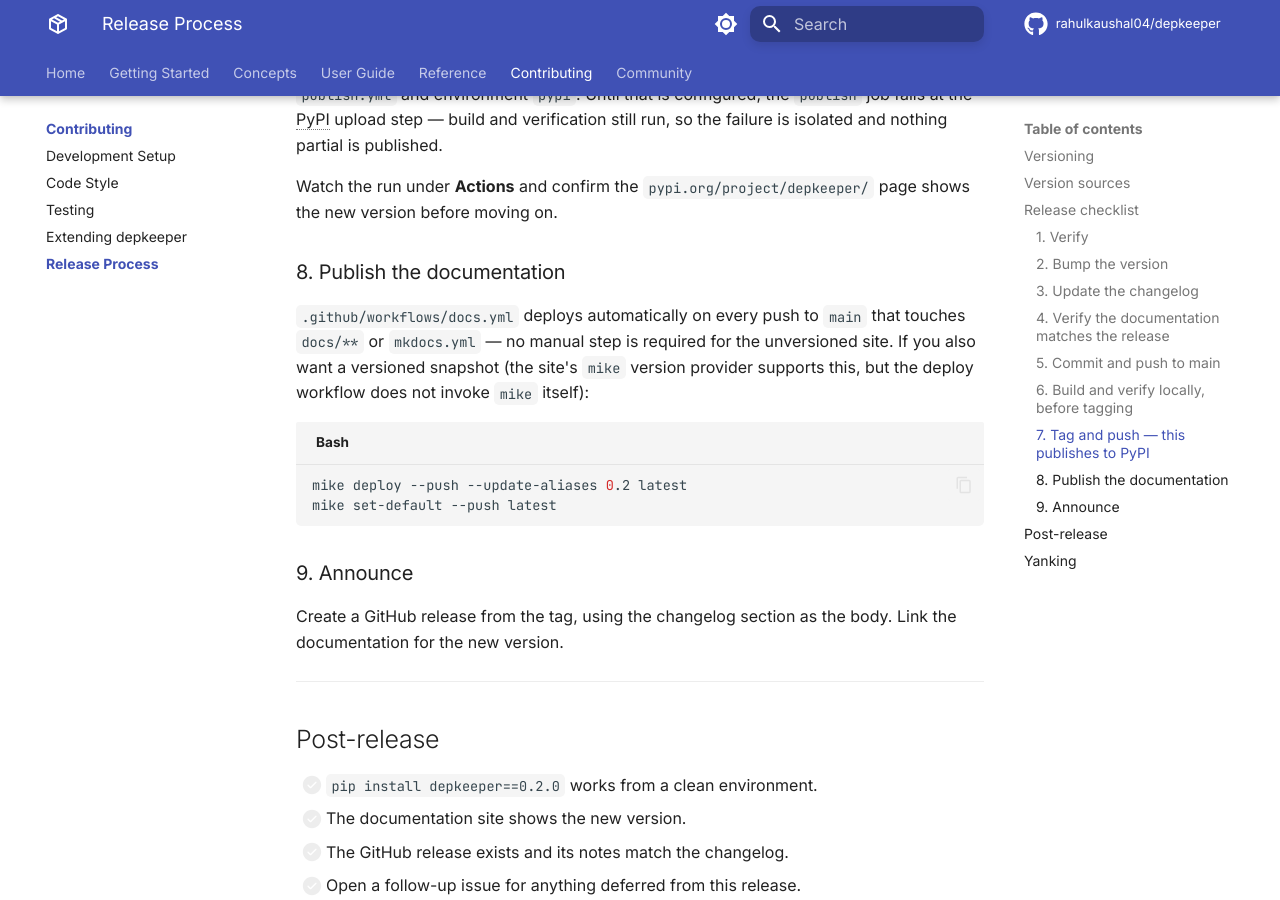
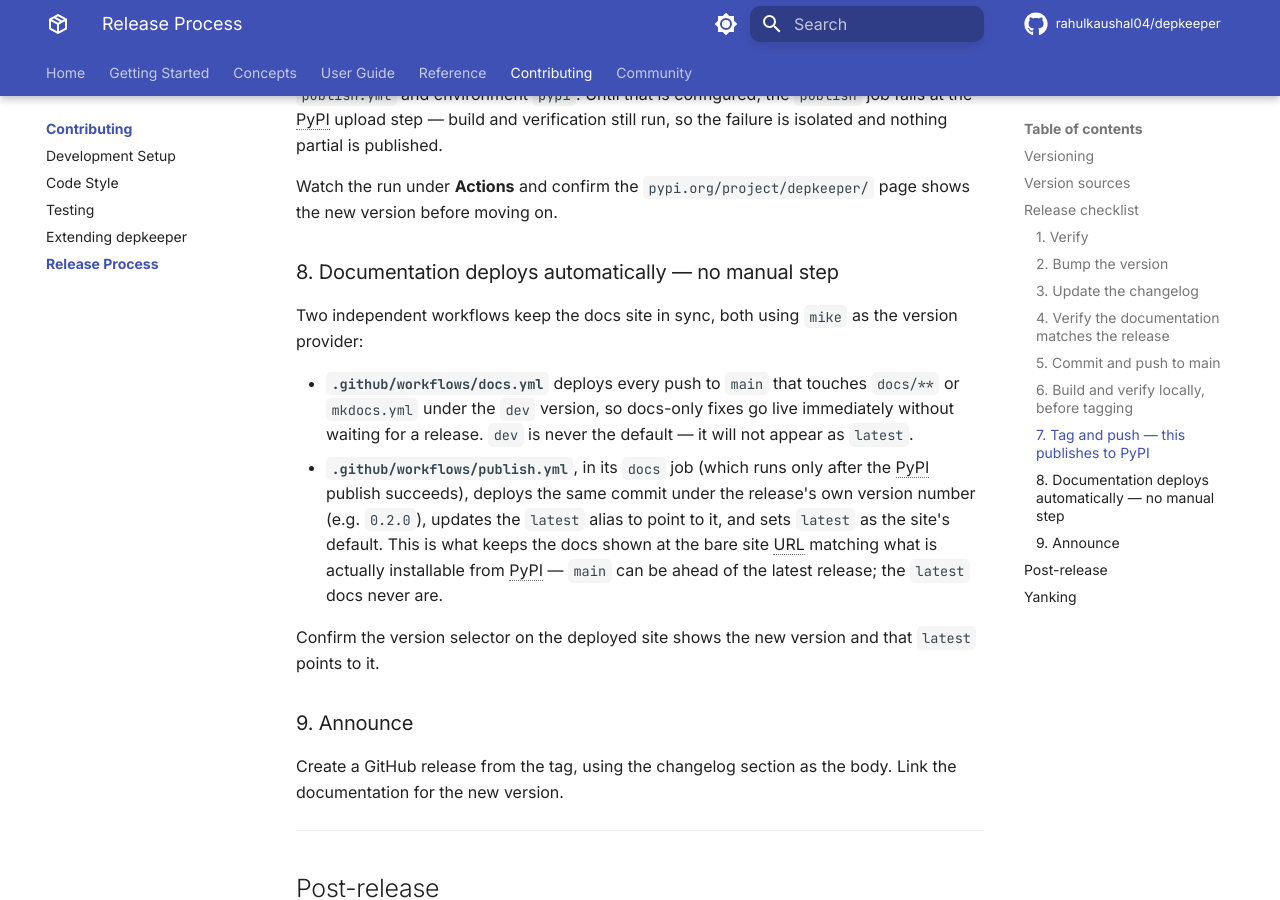
Before and after one commit to rahulkaushal04/depkeeper, an MkDocs documentation site: the page built from docs/contributing/release-process.md, in a window 1280 px wide and 900 px high, scrolled down 3736 px. Built offline with MkDocs 1.6.1 and Material for MkDocs 9.7.7, drawn with Linux system fonts in a browser that asks for light colours; comment, search, counter and statistics services are not loaded; the version menu is left out.

Commit message:
Update documentation workflows for versioned deployment and Python setup
- Upgrade Python version in documentation workflows to 3.12
- Add git identity configuration for Mike during documentation deployment
- Introduce a new job in the publish workflow for deploying versioned documentation
- Clarify documentation on automated deployment processes in contributing guidelines

````diff
--- a/docs/contributing/release-process.md
+++ b/docs/contributing/release-process.md
@@ -152,17 +152,21 @@ build and verification still run, so the failure is isolated and nothing partial
 Watch the run under **Actions** and confirm the `pypi.org/project/depkeeper/` page shows the new
 version before moving on.
 
-### 8. Publish the documentation
+### 8. Documentation deploys automatically — no manual step
 
-`.github/workflows/docs.yml` deploys automatically on every push to `main` that touches
-`docs/**` or `mkdocs.yml` — no manual step is required for the unversioned site. If you also want
-a versioned snapshot (the site's `mike` version provider supports this, but the deploy workflow
-does not invoke `mike` itself):
+Two independent workflows keep the docs site in sync, both using `mike` as the version provider:
 
-```bash
-mike deploy --push --update-aliases 0.2 latest
-mike set-default --push latest
-```
+- **`.github/workflows/docs.yml`** deploys every push to `main` that touches `docs/**` or
+  `mkdocs.yml` under the `dev` version, so docs-only fixes go live immediately without waiting
+  for a release. `dev` is never the default — it will not appear as `latest`.
+- **`.github/workflows/publish.yml`**, in its `docs` job (which runs only after the PyPI publish
+  succeeds), deploys the same commit under the release's own version number (e.g. `0.2.0`),
+  updates the `latest` alias to point to it, and sets `latest` as the site's default. This is what
+  keeps the docs shown at the bare site URL matching what is actually installable from PyPI —
+  `main` can be ahead of the latest release; the `latest` docs never are.
+
+Confirm the version selector on the deployed site shows the new version and that `latest` points
+to it.
 
 ### 9. Announce
 
````
Also changed, not shown: CONTRIBUTING.md (+7 -4 lines), 2 other files.
